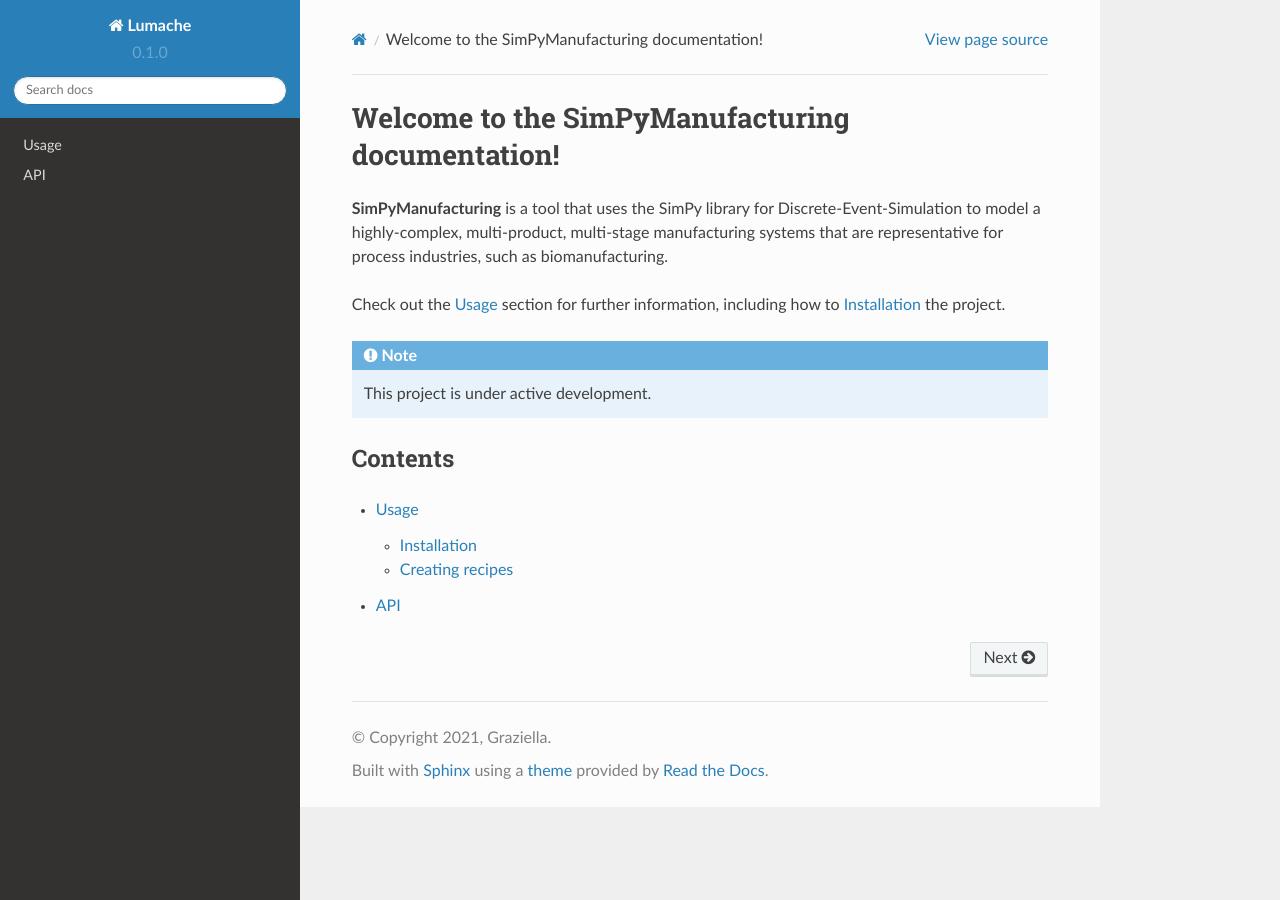
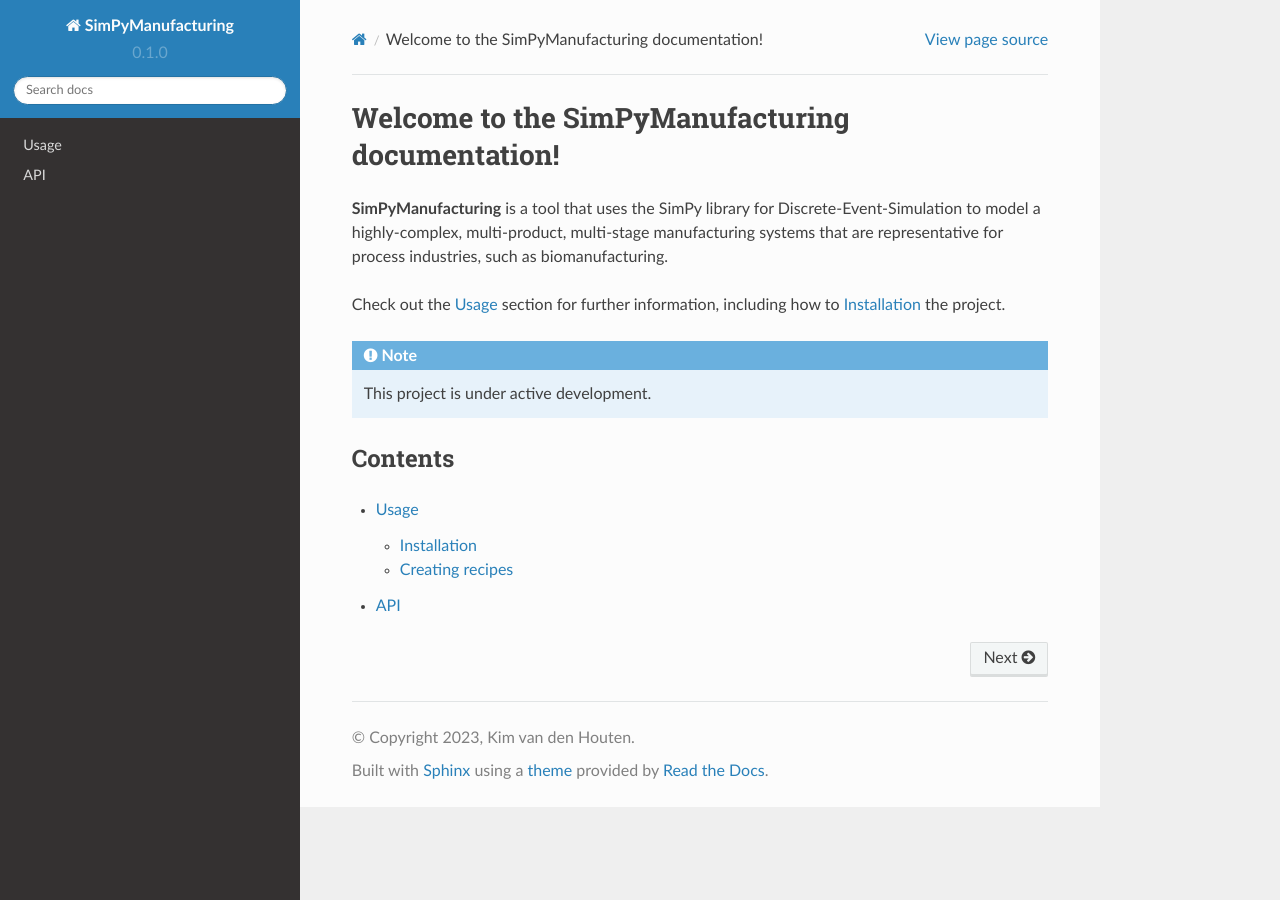
Before and after one commit to kimvandenhouten/SimPyManufacturing-documentation, a Sphinx documentation site: the page built from docs/source/index.rst, in a window 1280 px wide. Built offline with Sphinx 7.4.7 and the Read the Docs theme 2.0.0, drawn with Linux system fonts in a browser that asks for light colours.

Commit message:
Update conf.py

```diff
--- a/docs/source/conf.py
+++ b/docs/source/conf.py
@@ -2,9 +2,9 @@
 
 # -- Project information
 
-project = 'Lumache'
-copyright = '2021, Graziella'
-author = 'Graziella'
+project = 'SimPyManufacturing'
+copyright = '2023, Kim van den Houten'
+author = 'Kim van den Houten'
 
 release = '0.1'
 version = '0.1.0'
```
